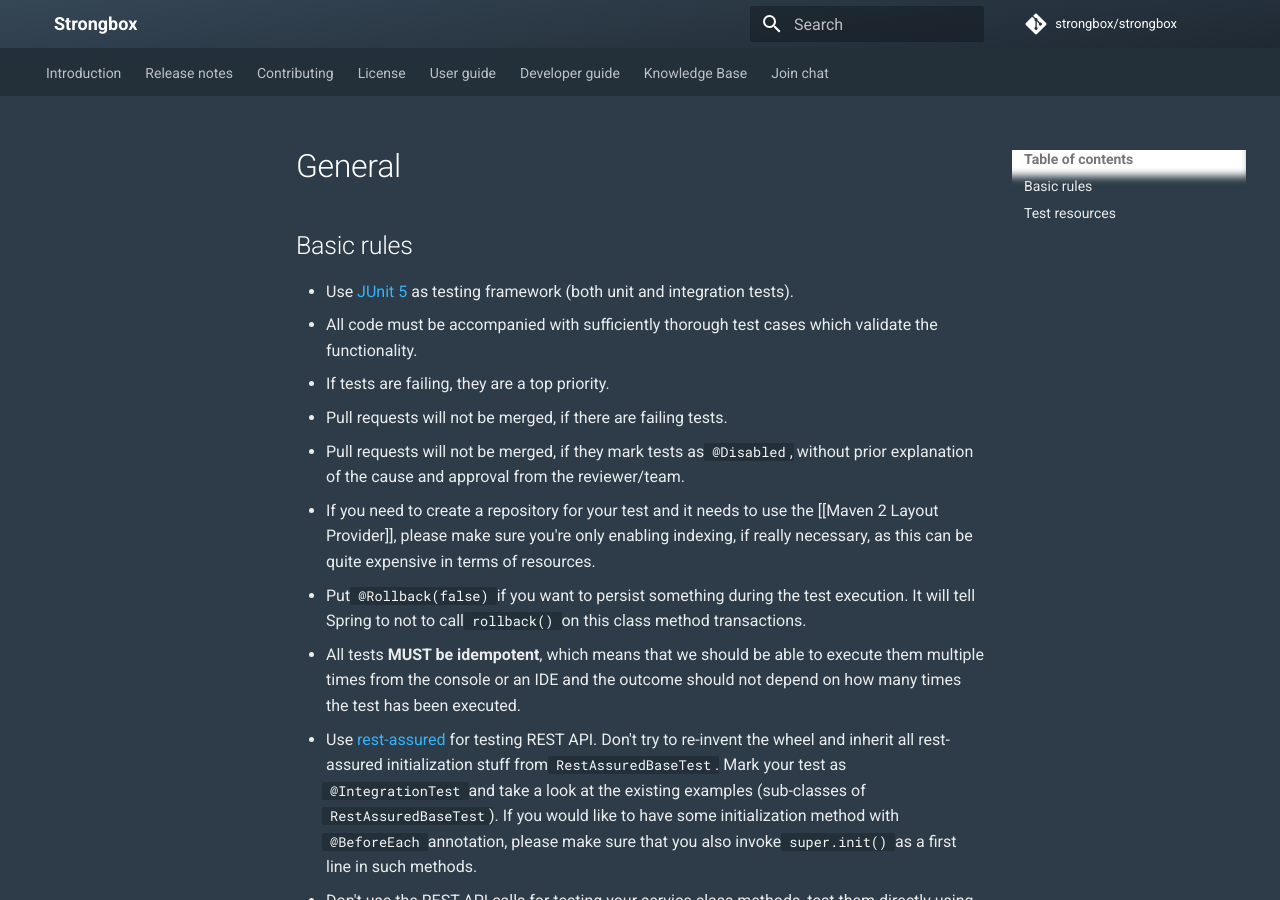
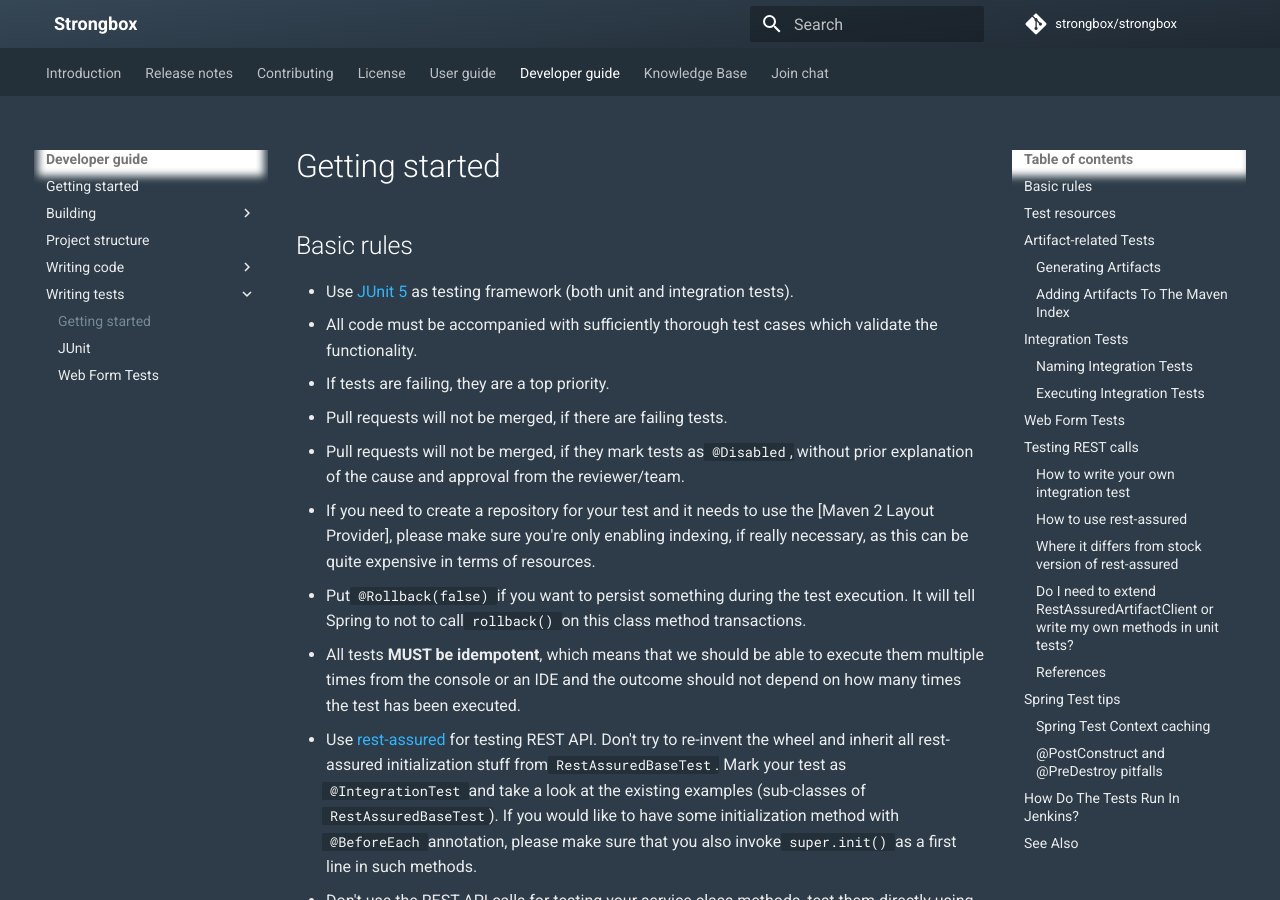
Before and after one commit to strongbox/strongbox-docs, an MkDocs documentation site: the page built from docs/developer-guide/writing-tests.md, in a window 1280 px wide and 900 px high. Built offline with MkDocs 1.6.1 and Material for MkDocs 9.7.7, drawn with Linux system fonts in a browser that asks for light colours; comment, search, counter and statistics services are not loaded; some of the changed text lies outside the part shown.

Commit message:
developer-guide: Updating writing-tests.md page.

```diff
--- a/docs/developer-guide/writing-tests.md
+++ b/docs/developer-guide/writing-tests.md
@@ -1,12 +1,11 @@
-# General
+## Basic rules
 
-## Basic rules
-* Use [JUnit 5](https://github.com/strongbox/strongbox/wiki/JUnit-User-Guide) as testing framework (both unit and integration tests).
+* Use [JUnit 5] as testing framework (both unit and integration tests).
 * All code must be accompanied with sufficiently thorough test cases which validate the functionality.
 * If tests are failing, they are a top priority.
 * Pull requests will not be merged, if there are failing tests.
 * Pull requests will not be merged, if they mark tests as `@Disabled`, without prior explanation of the cause and approval from the reviewer/team.
-* If you need to create a repository for your test and it needs to use the [[Maven 2 Layout Provider]], please make sure you're only enabling indexing, if really necessary, as this can be quite expensive in terms of resources.
+* If you need to create a repository for your test and it needs to use the [Maven 2 Layout Provider], please make sure you're only enabling indexing, if really necessary, as this can be quite expensive in terms of resources.
 * Put `@Rollback(false)` if you want to persist something during the test execution. It will tell Spring to not to call `rollback()` on this class method transactions.
 * All tests **MUST be idempotent**, which means that we should be able to execute them multiple times from the console or an IDE and the outcome should not depend on how many times the test has been executed.
 * Use [rest-assured](https://github.com/rest-assured/rest-assured/wiki/GettingStarted#spring-mock-mvc) for testing REST API. Don't try to re-invent the wheel and inherit all rest-assured initialization stuff from `RestAssuredBaseTest`. Mark your test as `@IntegrationTest` and take a look at the existing examples (sub-classes of `RestAssuredBaseTest`). If you would like to have some initialization method with `@BeforeEach` annotation, please make sure that you also invoke `super.init()` as a first line in such methods.
@@ -18,15 +17,16 @@
   * The naming convention for such repositories is as follows: given a class name of `MavenMetadataForReleasesTest`, the respective repository should be called `mmfrt-releases`.
 
 ## Test resources
+
 * Test cases should be self-sufficient and not rely on data, or resources produced by other tests, or the outcome of other tests in any other way.
 * Every test case should generate all the resources it requires in each of its respective test methods.
 * Do not name test resources with common dummy names such as `foo.txt`, `bar.zip`, `blah.jar` and etc, as this might cause resource collisions and issues, in case someone else decided to use such a name (if you spot any such resources, please raise an issue/pull, as this is bad practice).
 
-# Artifact-related Tests
+## Artifact-related Tests
 
 For artifact-related test you could create instance of `TestCaseWithArtifactGeneration` in your unit test or reuse one from `RestAssuredBaseTest`. Just delegate your call to super class field.
 
-## Generating Artifacts
+### Generating Artifacts
 
 The [ArtifactGenerator](https://github.com/strongbox/strongbox/blob/master/strongbox-testing/strongbox-testing-core/src/main/java/org/carlspring/strongbox/artifact/generator/ArtifactGenerator.java) class provides various methods for generating valid Maven test artifacts.
 
@@ -40,42 +40,43 @@ If you're generating this from your test's `setUp` method, please, make sure tha
 * The artifact generation part is only invoked once
 * For each artifact you add a comment explaining which test method is using this resource
 
-## Adding Artifacts To The Maven Index
+### Adding Artifacts To The Maven Index
 
 For test cases where you need to generate artifacts and add them to the index, please have a look at the [TestCaseWithArtifactGenerationWithIndexing](https://github.com/strongbox/strongbox/blob/master/strongbox-storage/strongbox-storage-indexing/src/test/java/org/carlspring/strongbox/testing/TestCaseWithArtifactGenerationWithIndexing.java) class.
 
 Please, note that the above class is not currently something you can extend outside the scope of the `strongbox-storage-indexing` module.
 
-# Integration Tests
+## Integration Tests
 
 Some of the tests don't need to be running all the time during development. We've marked these as integration tests in order to make the build times much more reasonable.
 
-These tests are executed using the `maven-failsafe-plugin`. The default configurations for the `maven-surefire-plugin` and `maven-failsafe-plugin` are located in the [`strongbox/strongbox-parent/pom.xml`](https://github.com/strongbox/strongbox/blob/master/strongbox-parent/pom.xml) file.
+These tests are executed using the `maven-failsafe-plugin`. The default configurations for the `maven-surefire-plugin` and `maven-failsafe-plugin` are located in the [`strongbox/strongbox-parent/pom.xml`](https://github.com/strongbox/strongbox-parent/blob/master/pom.xml) file.
 
 All these tests are executed in our Jenkins instance for all branches and pull requests.
 
-## Naming Integration Tests
+### Naming Integration Tests
 
 The integration tests in the project should end with a `*TestIT` name suffix.
 
-## Executing Integration Tests
+### Executing Integration Tests
 
 The integration tests can be invoked, by triggering the Maven profile that executes them by passing in `-Dintegration.tests` property.
 
-# Web Form Tests
+## Web Form Tests
 
-The web forms model classes inside the [strongbox-web-forms](https://github.com/strongbox/strongbox/tree/master/strongbox-web-forms) module are validated inside its corresponding form. It is needed to test them in order to ensure that every validation is correct. Please check the guide on [[Writing Web Form Tests]].
+The web forms model classes inside the [strongbox-web-forms] module are validated inside its corresponding form.
+It is needed to test them in order to ensure that every validation is correct. Please check the guide on [Writing Web Form Tests].
 
-# Testing REST calls
+## Testing REST calls
 
-## How to write your own integration test
+### How to write your own integration test
 
 Here is sequence of actions for anyone who would like to write it's own REST API test.
 * Extend `RestAssuredBaseTest` class
 * Put `@IntegrationTest` and `@ExtendWith(SpringExtension.class)` on top of your class
 * Review existing examples (subclasses of `RestAssuredBaseTest`)
 
-## How to use rest-assured
+### How to use rest-assured
 
 Here is the simplest example that will send HTTP GET request to the `/greeting` endpoint:
 
@@ -86,36 +87,45 @@ Here is the simplest example that will send HTTP GET request to the `/greeting`
 
 **Note:** You should have `import static com.jayway.restassured.module.mockmvc.RestAssuredMockMvc.*;` in your test.
 
-## Where it differs from stock version of rest-assured
+### Where it differs from stock version of rest-assured
 
 Instead of `given()` please use `givenLocal()` of `RestAssuredBaseTest`.
 
-## Do I need to extend `RestAssuredArtifactClient` or write my own methods in unit tests?
+### Do I need to extend `RestAssuredArtifactClient` or write my own methods in unit tests?
 
 Basically, **_no_**. The only reason to extend that class is when you would like to reuse something between several unit tests (to avoid code duplication).
 
-## References
+### References
 
 Please review this excellent article. It contains a lot of cool examples: [unit-testing-spring-mvc-controllers-with-rest-assured](https://blog.jayway.com/2014/01/14/unit-testing-spring-mvc-controllers-with-rest-assured/)
 
 If you still have any questions please review original [usage wiki page by rest-assured](https://github.com/rest-assured/rest-assured/wiki/usage).
 
-# Spring Test tips
+## Spring Test tips
 
-## Spring Test Context caching
+### Spring Test Context caching
 
 Spring provides a support for Test Context caching (see [here](https://docs.spring.io/spring/docs/current/spring-framework-reference/html/integration-testing.html#testcontext-ctx-management-caching)). Using single Test Context per maven module is preferable. Expand, adjust existing test context rather than create new one.
 
-## `@PostConstruct` and `@PreDestroy` pitfalls
+### `@PostConstruct` and `@PreDestroy` pitfalls
 
 * `@PostConstruct` method on any application component configured in the `ApplicationContext` is getting called while Spring actually creates new Test Context
 * `@PostConstruct` within an actual test class will be executed before any `@BeforeEach` method of the underlying test
 * `@PreDestroy` method on any application component configured in the `ApplicationContext` is getting called when _all_ tests are finished (because of the Spring Test Context caching feature), when JVM exits
 * `@PreDestroy` within an actual test class will _never_ be executed
 
-# How Do The Tests Run In Jenkins?
+## How Do The Tests Run In Jenkins?
 
 For details on how the build and tests are executed in Jenkins, you can check the project's [`Jenkinsfile`](https://github.com/strongbox/strongbox/blob/master/Jenkinsfile) file. Also, all Strongbox sub-projects that are running in Jenkins will have such a file, so it could be used as a reference of how things are built and tested.
 
-# See Also
+## See Also
+
 * [Spring: Integration Testing Reference](https://docs.spring.io/spring/docs/current/spring-framework-reference/html/integration-testing.html#integration-testing-annotations-standard)
+
+
+TODO: fix link; [Maven 2 Layout Provider]
+
+[strongbox-web-forms]: https://github.com/strongbox/strongbox/tree/master/strongbox-web-forms
+[JUnit 5]: ./junit-user-guide.md
+[Writing Web Form Tests]: ./writing-web-form-tests.md
+[Maven 2 Layout Provider]:
--- a/mkdocs.yml
+++ b/mkdocs.yml
@@ -89,8 +89,9 @@ nav:
       - Writing controllers: developer-guide/how-to-implement-spring-controllers.md
       - Logging: developer-guide/logging.md
     - Writing tests:
+      - Getting started: developer-guide/writing-tests.md
       - JUnit: developer-guide/junit-user-guide.md
-      - Form Tests: developer-guide/writing-web-form-tests.md
+      - Web Form Tests: developer-guide/writing-web-form-tests.md
   - Knowledge Base:
       - Artifact Coordinates: knowledge-base/artifact-coordinates.md
       - Artifact Coordinate Validators:
```
